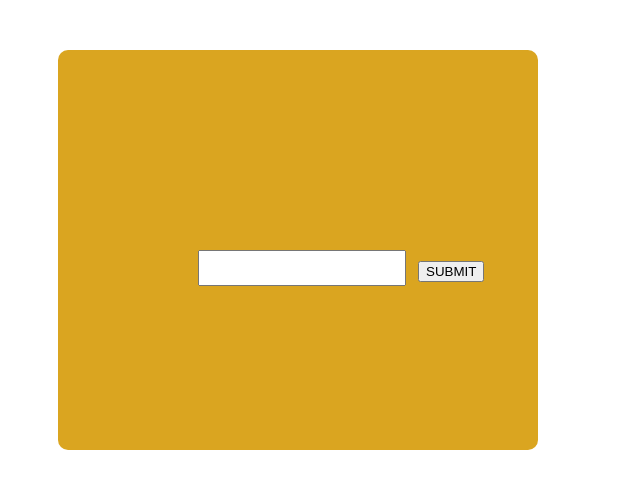
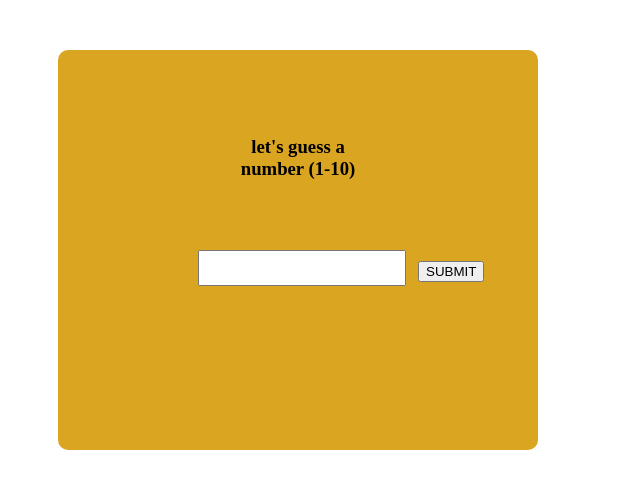
Before and after one commit to SinaSh10/guess-number, a plain HTML site: page index.html in a window 1280 px wide. Shown: the whole page, without its empty margins (0-640 px from the left). Drawn offline with Linux system fonts and the light colour scheme.

Commit message:
textHelper created

```diff
--- a/index.html
+++ b/index.html
@@ -11,6 +11,7 @@
     <div id="game">
         <input type="number" id="input">
         <button id="submit">SUBMIT</button>
+        <h3 id="textHelper">let's guess a number (1-10)</h3>
 
     </div>
 
--- a/style.css
+++ b/style.css
@@ -17,3 +17,8 @@
     margin: -225px 360px;
     position: absolute;
 }
+#textHelper{
+    position: absolute;
+    margin: -350px 170px;
+    text-align: center;
+}
```
